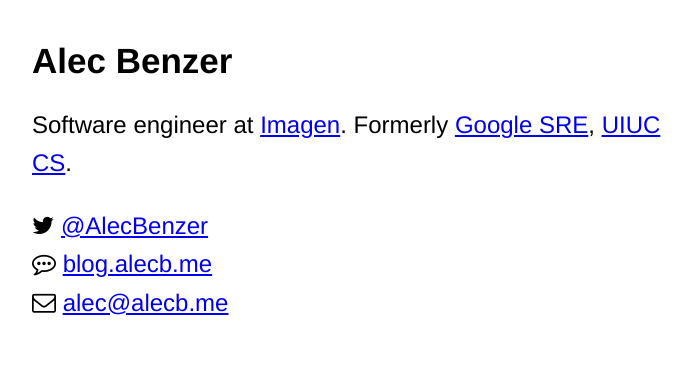
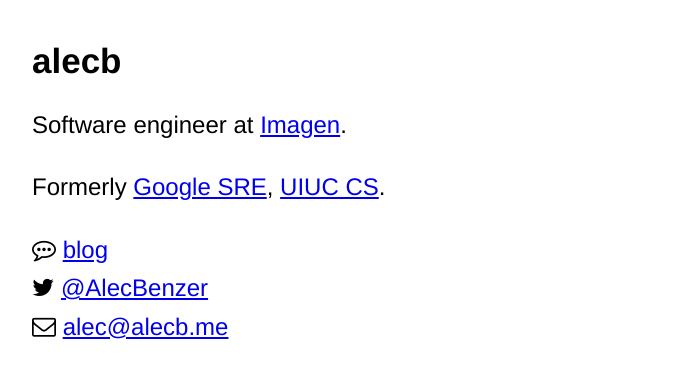
Before and after one commit to AlecBenzer/alecbenzer.github.com, a Jekyll site: the page built from index.md, in a window 1280 px wide. Shown: the top 378 px of the page, without its empty margins (288-980 px from the left). Built offline with Jekyll 4.4.1, drawn with Linux system fonts in a browser that asks for light colours.

Commit message:
Reformatting

```diff
--- a/index.md
+++ b/index.md
@@ -2,13 +2,15 @@
 title: "alecb"
 layout: page
 ---
-# Alec Benzer
+# alecb
 
-Software engineer at [Imagen](https://imagen.ai). Formerly [Google SRE](https://google.com/sre), [UIUC CS](https://cs.illinois.edu).
+Software engineer at [Imagen](https://imagen.ai).
 
+Formerly [Google SRE](https://google.com/sre), [UIUC CS](https://cs.illinois.edu).
+
+<i class="fa fa-commenting-o" aria-hidden="true"></i>
+[blog](https://blog.alecb.me)
 <i class="fa fa-twitter" aria-hidden="true"></i>
 [@AlecBenzer](https://twitter.com/AlecBenzer)
-<i class="fa fa-commenting-o" aria-hidden="true"></i>
-[blog.alecb.me](https://blog.alecb.me)
 <i class="fa fa-envelope-o" aria-hidden="true"></i>
 [alec@alecb.me](mailto:alec@alecb.me)
```
